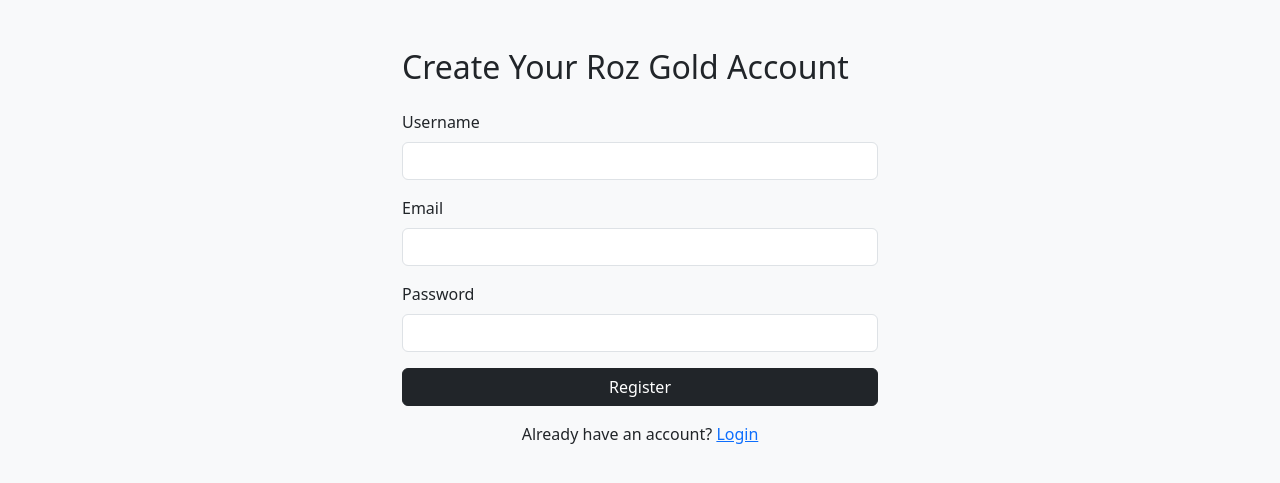
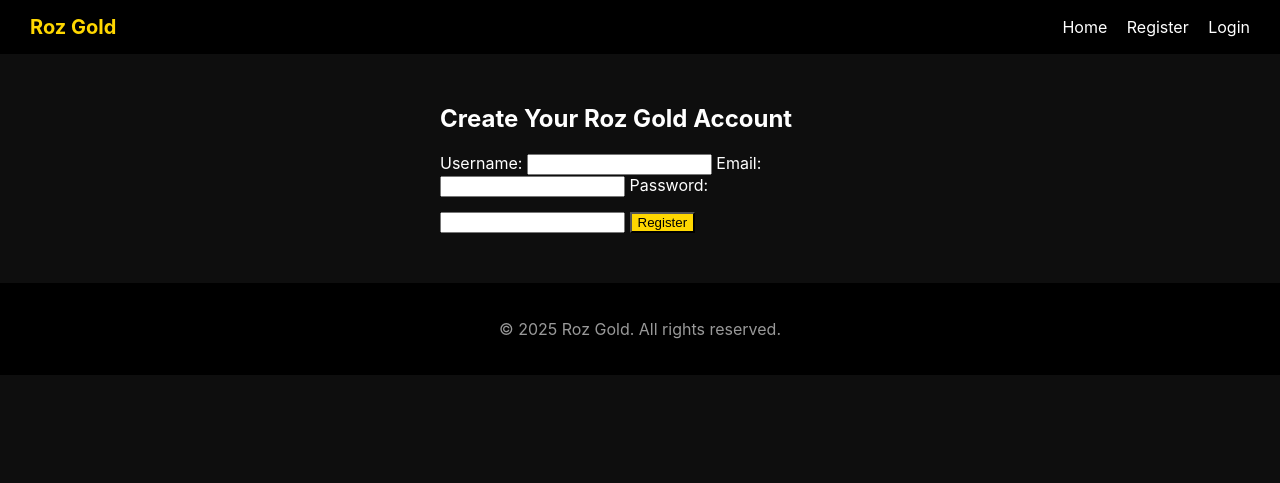
Before and after one commit to tradejuncki65/rozgold-clean, a Flask app: page /register in a window 1280 px wide. Shown: the top 483 px of the page. Run offline with Flask 3, Linux system fonts and the light colour scheme.

Commit message:
Update register.html

```diff
--- a/templates/register.html
+++ b/templates/register.html
@@ -3,27 +3,29 @@
 <head>
   <meta charset="UTF-8">
   <title>Register – Roz Gold</title>
-  <link rel="stylesheet" href="https://cdn.jsdelivr.net/npm/bootstrap@5.3.0/dist/css/bootstrap.min.css">
+  <link rel="stylesheet" href="{{ url_for('static', filename='css/style.css') }}">
 </head>
-<body class="bg-light text-dark">
-  <div class="container mt-5" style="max-width: 500px;">
-    <h2 class="mb-4">Create Your Roz Gold Account</h2>
+<body>
+
+  {% include 'partials/navbar.html' %}
+
+  <div class="container" style="max-width: 400px; margin: 50px auto; color: #fff;">
+    <h2>Create Your Roz Gold Account</h2>
     <form method="POST">
-      <div class="mb-3">
-        <label for="username" class="form-label">Username</label>
-        <input type="text" name="username" class="form-control" required>
-      </div>
-      <div class="mb-3">
-        <label for="email" class="form-label">Email</label>
-        <input type="email" name="email" class="form-control" required>
-      </div>
-      <div class="mb-3">
-        <label for="password" class="form-label">Password</label>
-        <input type="password" name="password" class="form-control" required>
-      </div>
-      <button type="submit" class="btn btn-dark w-100">Register</button>
-      <p class="mt-3 text-center">Already have an account? <a href="/login">Login</a></p>
+      <label>Username:</label>
+      <input type="text" name="username" required class="input">
+
+      <label>Email:</label>
+      <input type="email" name="email" required class="input">
+
+      <label>Password:</label>
+      <input type="password" name="password" required class="input">
+
+      <button type="submit" class="btn gold" style="margin-top: 15px;">Register</button>
     </form>
   </div>
+
+  {% include 'partials/footer.html' %}
+
 </body>
 </html>
```
